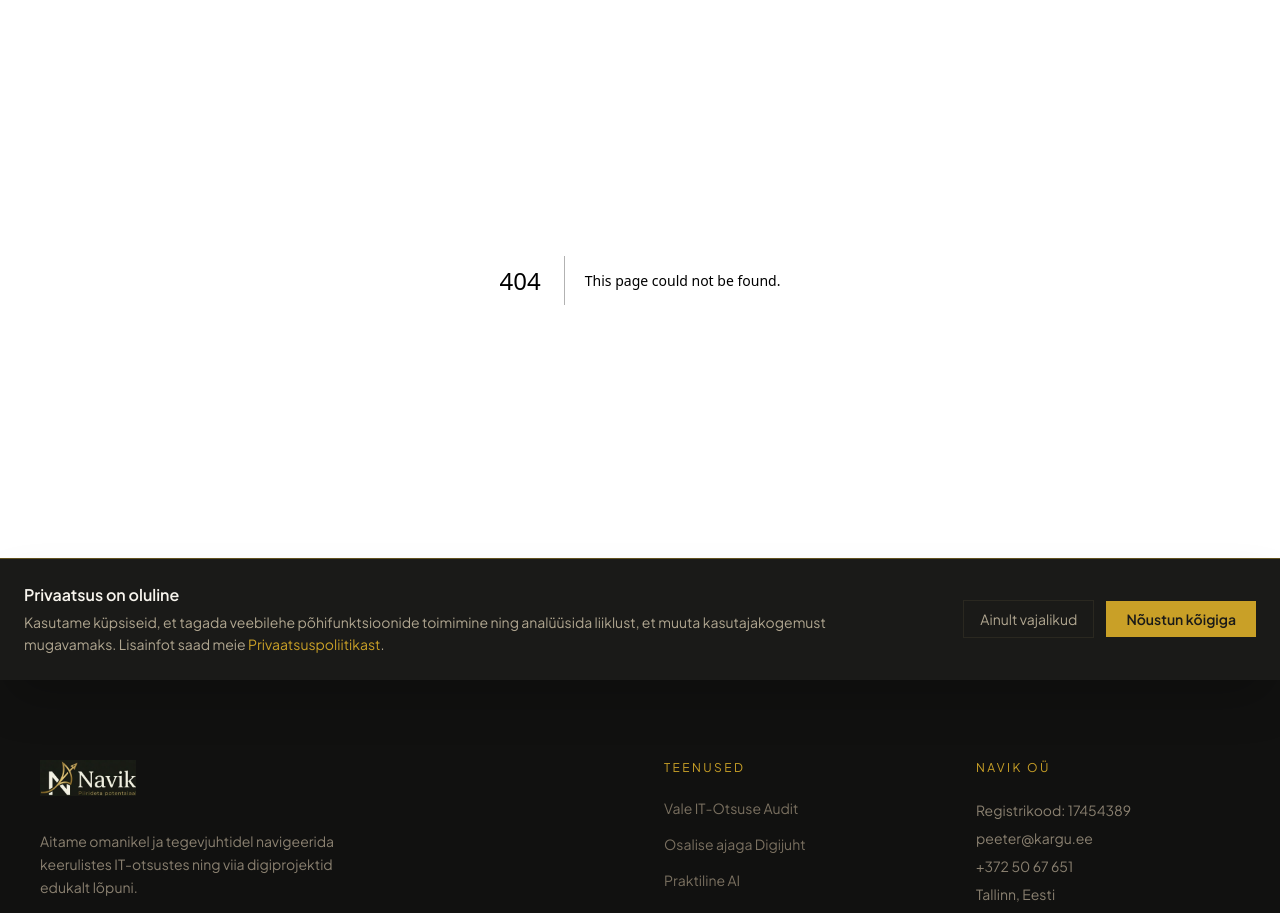
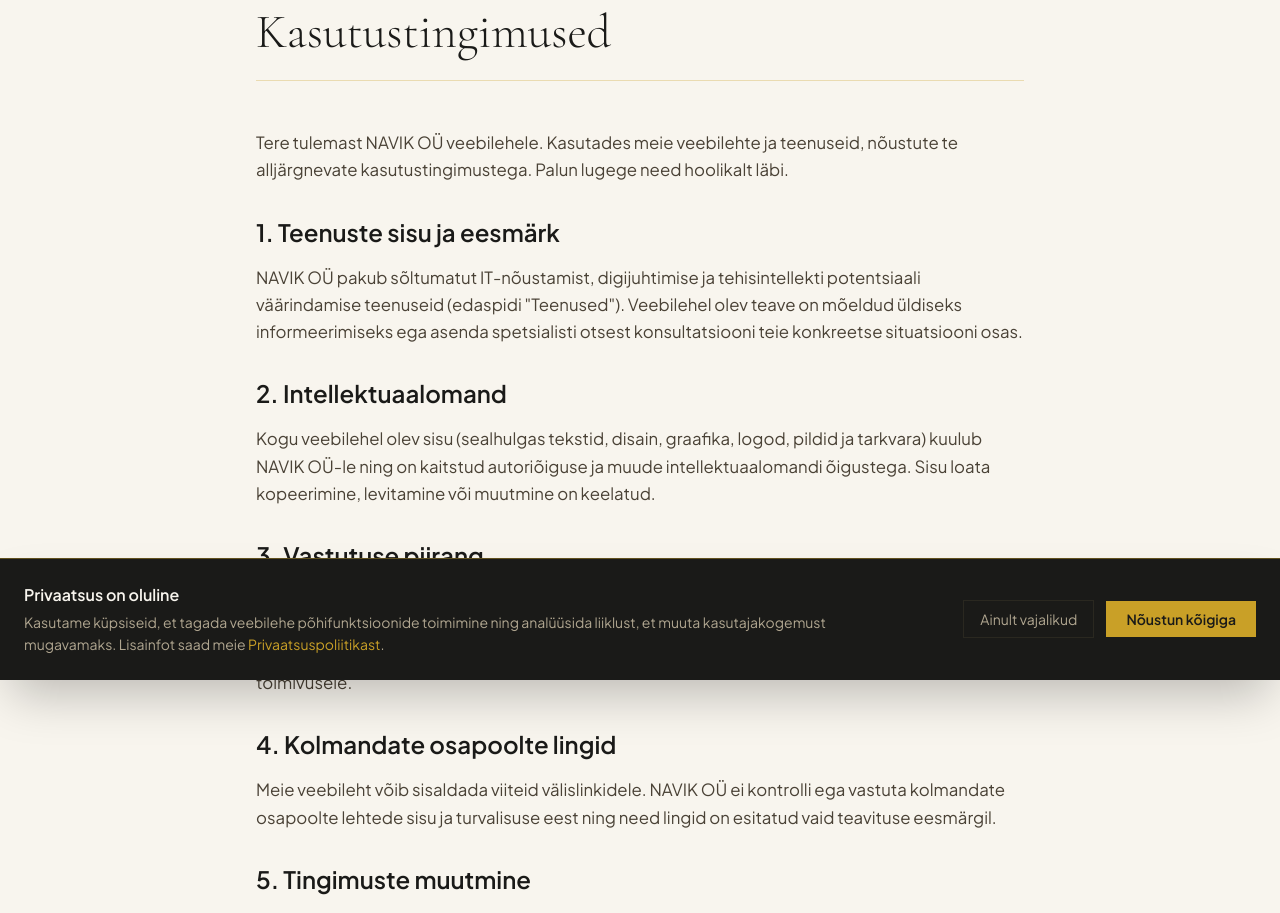
Before and after one commit to VeikoPeeterKargu/navik-web, a Next.js app: page /kasutustingimused in a window 1280 px wide. Before the commit this address had no page. Shown: the part 120-1033 px from the top of the page. Built offline with nearby package versions, Linux system fonts and the light colour scheme.

Commit message:
feat: lisatud kasutustingimused leht ja parandatud lingid

```diff
--- /dev/null
+++ b/src/app/kasutustingimused/page.tsx
@@ -0,0 +1,80 @@
+import React from "react";
+import type { Metadata } from "next";
+
+export const metadata: Metadata = {
+  title: "Kasutustingimused | NAVIK OÜ",
+  description: "NAVIK OÜ veebilehe ja teenuste kasutustingimused.",
+};
+
+export default function KasutustingimusedPage() {
+  return (
+    <div className="min-h-screen bg-[#F8F5EE] text-[#1A1A18] py-32 px-6 md:px-10">
+      <div className="max-w-3xl mx-auto">
+        <h1
+          className="text-4xl md:text-5xl font-light mb-12 border-b border-[#C9A027]/30 pb-6"
+          style={{ fontFamily: 'var(--font-display)' }}
+        >
+          Kasutustingimused
+        </h1>
+
+        <div
+          className="space-y-8 text-[1.05rem] leading-relaxed text-[#4A4236]"
+          style={{ fontFamily: 'var(--font-body)' }}
+        >
+          <p>
+            Tere tulemast NAVIK OÜ veebilehele. Kasutades meie veebilehte ja teenuseid, nõustute te alljärgnevate kasutustingimustega.
+            Palun lugege need hoolikalt läbi.
+          </p>
+
+          <section>
+            <h2 className="text-2xl font-semibold mb-4 text-[#1A1A18]">1. Teenuste sisu ja eesmärk</h2>
+            <p>
+              NAVIK OÜ pakub sõltumatut IT-nõustamist, digijuhtimise ja tehisintellekti potentsiaali väärindamise teenuseid
+              (edaspidi "Teenused"). Veebilehel olev teave on mõeldud üldiseks informeerimiseks ega asenda spetsialisti otsest konsultatsiooni
+              teie konkreetse situatsiooni osas.
+            </p>
+          </section>
+
+          <section>
+            <h2 className="text-2xl font-semibold mb-4 text-[#1A1A18]">2. Intellektuaalomand</h2>
+            <p>
+              Kogu veebilehel olev sisu (sealhulgas tekstid, disain, graafika, logod, pildid ja tarkvara) kuulub
+              NAVIK OÜ-le ning on kaitstud autoriõiguse ja muude intellektuaalomandi õigustega.
+              Sisu loata kopeerimine, levitamine või muutmine on keelatud.
+            </p>
+          </section>
+
+          <section>
+            <h2 className="text-2xl font-semibold mb-4 text-[#1A1A18]">3. Vastutuse piirang</h2>
+            <p>
+              NAVIK OÜ ei vastuta võimalike kahjude eest, mis võivad tekkida veebilehe kasutamisest või
+              seal esitatud teabele tuginemisest. Rakendame parimaid mõistlikke jõupingutusi veebilehe
+              katkematu ja turvalise töö tagamiseks, kuid ei osuta otseseid garantiisid süsteemide absoluutsele toimivusele.
+            </p>
+          </section>
+
+          <section>
+            <h2 className="text-2xl font-semibold mb-4 text-[#1A1A18]">4. Kolmandate osapoolte lingid</h2>
+            <p>
+              Meie veebileht võib sisaldada viiteid välislinkidele. NAVIK OÜ ei kontrolli ega vastuta kolmandate osapoolte
+              lehtede sisu ja turvalisuse eest ning need lingid on esitatud vaid teavituse eesmärgil.
+            </p>
+          </section>
+
+          <section>
+            <h2 className="text-2xl font-semibold mb-4 text-[#1A1A18]">5. Tingimuste muutmine</h2>
+            <p>
+              NAVIK OÜ jätab endale õiguse neid kasutustingimusi igal ajal ette teatamata uuendada.
+              Muudatused jõustuvad alates nende avaldamisest sel lehel. Veebilehe edasine kasutamine
+              pärast muudatuste tegemist tähendab uute tingimustega nõustumist.
+            </p>
+          </section>
+
+          <div className="mt-12 pt-8 border-t border-[#C9A027]/30 text-sm text-[#A89E8A]">
+            <p>Viimati uuendatud: {new Date().toLocaleDateString('et-EE')}.</p>
+          </div>
+        </div>
+      </div>
+    </div>
+  );
+}
--- a/src/components/footer.tsx
+++ b/src/components/footer.tsx
@@ -104,7 +104,7 @@
                             Privaatsuspoliitika
                         </Link>
                         <Link
-                            href="#"
+                            href="/kasutustingimused"
                             className="text-xs text-[#5A5248] hover:text-[#C9A027] transition-colors"
                             style={{ fontFamily: 'var(--font-body)' }}
                         >
```
